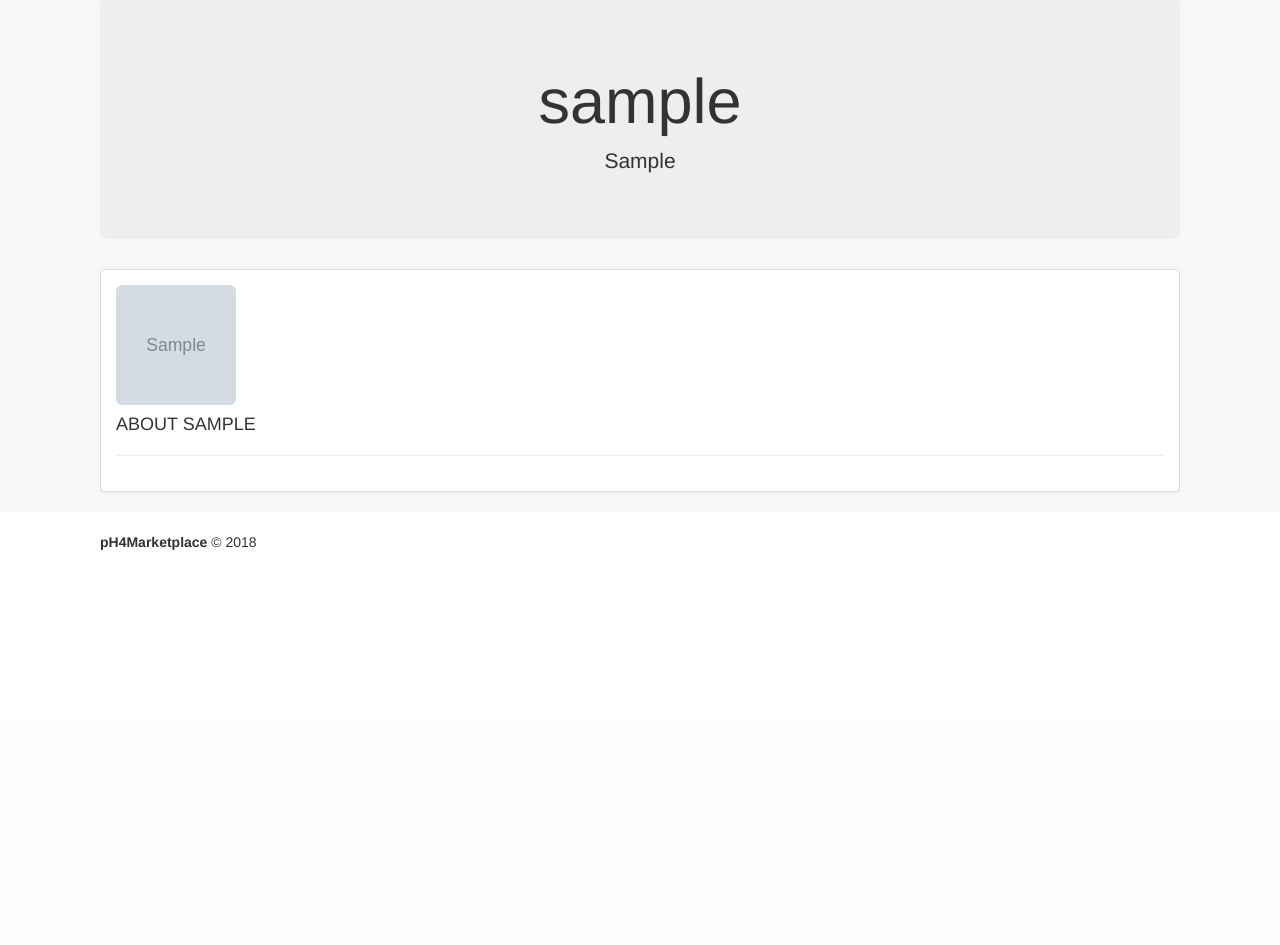
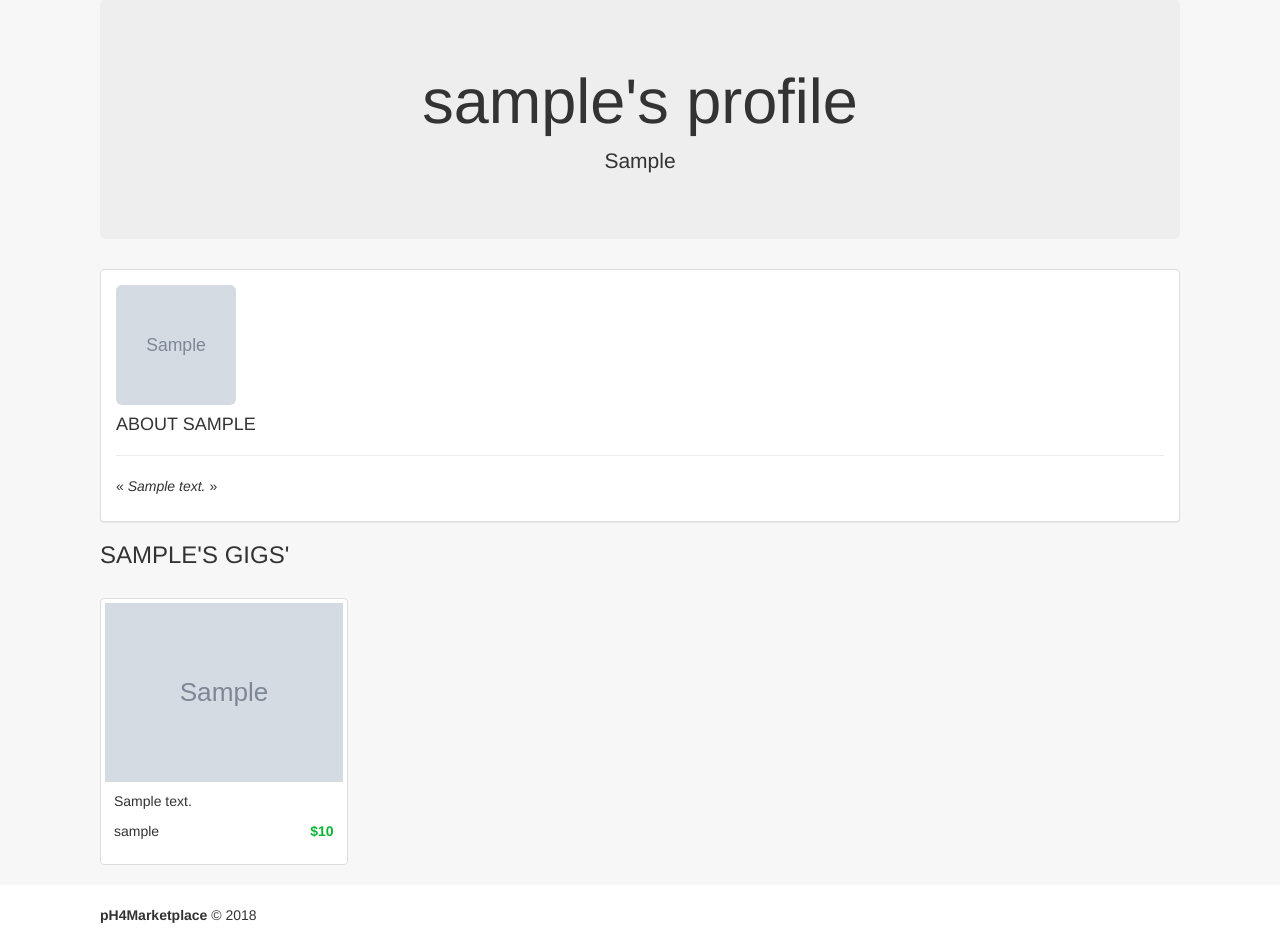
Before and after one commit to pH-7/pH4Marketplace, a Django app: a page that uses marketplaceapp/templates/profile.html in a window 1280 px wide. Shown: the part 81-1026 px from the top of the page. Before the commit the page ends 631 px from the top, so only its background shows below. Run offline with Django 3.2, Linux system fonts and the light colour scheme; tables that the repository leaves empty hold one stand-in row (values such as "Sample post"); grey boxes marked "Sample" are stand-in pictures; some libraries are stand-ins or nearby versions.

Commit message:
PART2 Profile page, show user gigs on their page

```diff
--- a/marketplaceapp/static/css/style.css
+++ b/marketplaceapp/static/css/style.css
@@ -35,6 +35,10 @@ a:hover {
     font-weight: bold;
 }
 
+.italic {
+    font-style: italic;
+}
+
 .green {
     color: #0bb536;
 }
--- a/marketplaceapp/templates/profile.html
+++ b/marketplaceapp/templates/profile.html
@@ -3,17 +3,45 @@
 
 {% block page %}
     <div class="jumbotron text-center">
-        <h1>{{ profile.user.username }}</h1>
+        <h1>{{ profile.user.username }}'s profile</h1>
         <p>{{ profile.slogan }}</p>
     </div>
     <div class="panel panel-default">
         <div class="panel-body">
-            <p><img src="{{ profile.avatar }}" alt="{{ profile.user.username }}" class="img-rounded" height="120" width="120"></p>
+            <p>
+                <img src="{% if profile.avatar %}{{ profile.avatar }}{% else %}{% static 'img/avatar.png' %}{% endif %}" alt="{{ profile.user.username }}" class="img-rounded" height="120" width="120">
+            </p>
             <h4 class="text-uppercase">
                 About {{ profile.user.username }}
             </h4>
             <hr>
-            <p>{{ profile.about }}</p>
+            <p>&laquo; <span class="italic">{{ profile.bio }}</span> &raquo;</p>
         </div>
     </div>
+
+    <h3 class="text-uppercase margin-heading">{{ profile.user.username }}'s gigs'</h3>
+    <div class="row">
+        {% for gig in gigs %}
+            <div class="col-md-3">
+                <div class="thumbnail">
+                    <a href="{% url 'gig_details' gig.id %}">
+                        <img src="{{ media_url }}{{ gig.photo }}" alt="{{ gig.title }}">
+                    </a>
+                    <div class="caption">
+                        <p>
+                            <a href="{%  url 'gig_details' gig.id}">{{ gig.description }}</a>
+                        </p>
+                        <p>
+                            <span>
+                                <a href="{% url 'profile' gig.user.username %}">{{ gig.user.username }}</a>
+                            </span>
+                            <span class="bold green pull-right">
+                                ${{ gig.price }}
+                            </span>
+                        </p>
+                    </div>
+                </div>
+            </div>
+        {% endfor %}
+    </div>
 {% endblock %}
--- a/marketplaceapp/views.py
+++ b/marketplaceapp/views.py
@@ -87,8 +87,10 @@ def profile(request, username):
     except Profile.DoesNotExist:
         return redirect(home)
 
+    gigs = Gig.objects.filter(user=profile.user, status=True)
+
     return render(
         request,
         'profile.html',
-        {'profile': profile}
+        {'profile': profile, 'gigs': gigs, 'media_url': MEDIA_URL}
     )
```
